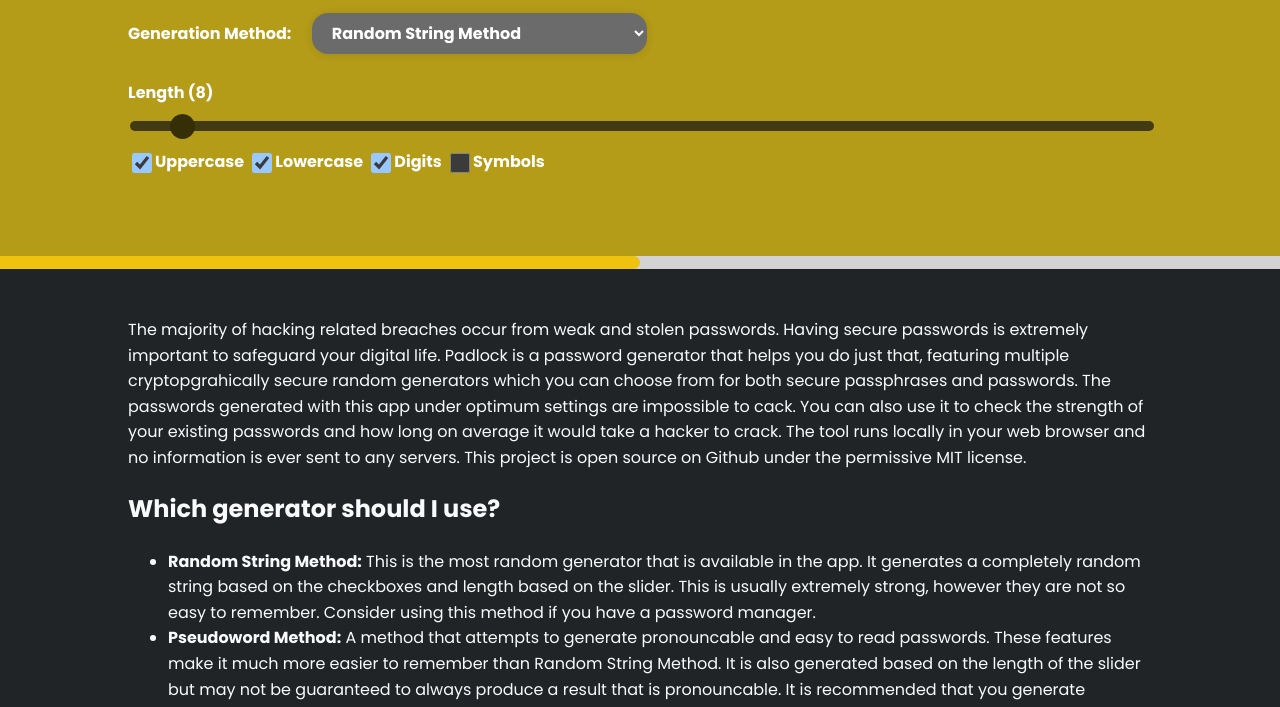
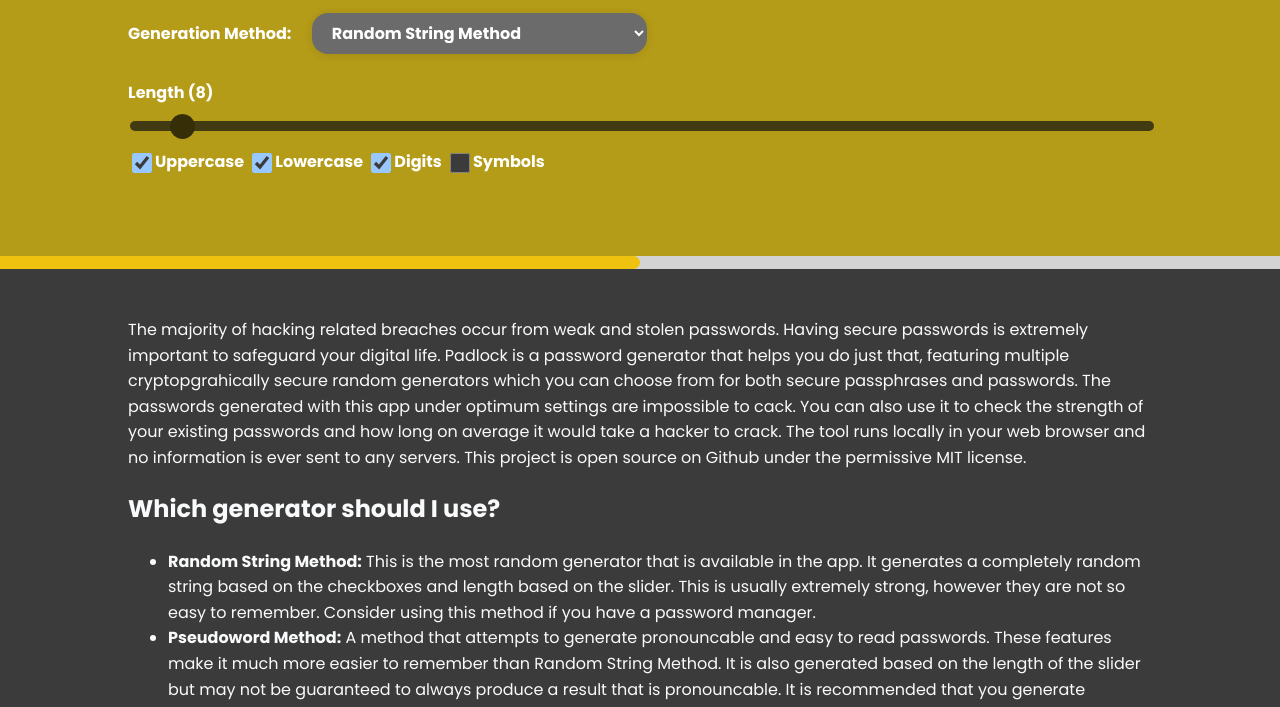
Before and after one commit to waterrmalann/padlock, a website: page index.html in a window 1280 px wide. Shown: the part 393-1100 px from the top of the page. Drawn offline with nearby package versions, Linux system fonts and the dark colour scheme.

Commit message:
nicer colors

```diff
--- a/css/main.css
+++ b/css/main.css
@@ -7,7 +7,7 @@
 
 @media (prefers-color-scheme: dark) {
 	:root {
-		--background-clr: #212427;
+		--background-clr: #3b3b3b;
 		--text-clr: #f9fafb;
 		--light-clr: #fff;
 		--gray-clr: gray;
```
